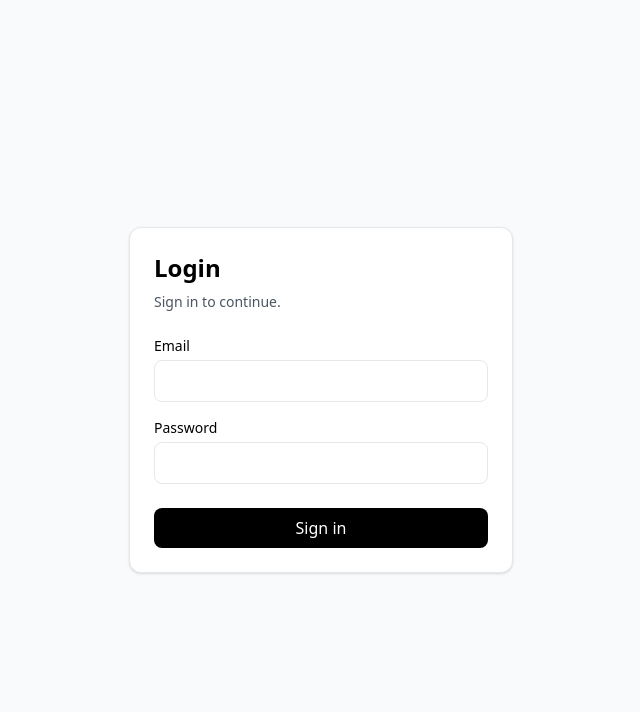
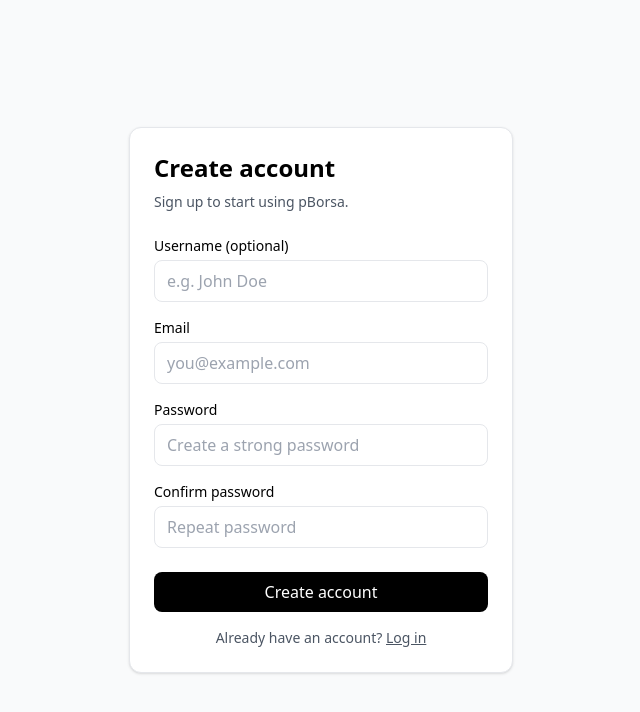
Before and after one commit to suleymangulymalikov/pBorsa-frontend, a React (Vite) app: page /register in a window 1280 px wide. Before the commit this address led to /login. Shown: the top 712 px of the page, without its empty margins (319-959 px from the left). Built offline with nearby package versions, Linux system fonts and the light colour scheme; no server answers.

Commit message:
feat: registration and login page done

```diff
--- a/src/App.tsx
+++ b/src/App.tsx
@@ -1,14 +1,21 @@
 import { Navigate, Route, Routes } from "react-router-dom";
 import LoginPage from "./pages/LoginPage";
 import DashboardPage from "./pages/DashboardPage";
+import ProtectedRoute from "./routes/ProtectedRoute";
+import RegisterPage from "./pages/RegisterPage";
 
 export default function App() {
   return (
     <Routes>
       <Route path="/login" element={<LoginPage />} />
-      <Route path="/dashboard" element={<DashboardPage />} />
-      <Route path="/" element={<Navigate to="/login" replace />} />
-      <Route path="*" element={<Navigate to="/login" replace />} />
+      <Route path="/register" element={<RegisterPage />} />
+
+      <Route element={<ProtectedRoute />}>
+        <Route path="/dashboard" element={<DashboardPage />} />
+      </Route>
+
+      <Route path="/" element={<Navigate to="/dashboard" replace />} />
+      <Route path="*" element={<Navigate to="/dashboard" replace />} />
     </Routes>
   );
 }
--- a/src/api/users.ts
+++ b/src/api/users.ts
@@ -2,6 +2,5 @@ import { api } from "./client";
 
 export async function getMe() {
   const res = await api.get("/api/v1/users/me");
-  console.log(res.data);
   return res.data;
 }
--- /dev/null
+++ b/src/auth/AuthProvider.tsx
@@ -0,0 +1,39 @@
+import { onAuthStateChanged, type User } from "firebase/auth";
+import React, {
+  createContext,
+  useContext,
+  useEffect,
+  useMemo,
+  useState,
+} from "react";
+import { auth } from "../lib/firebase";
+
+type AuthState = {
+  user: User | null;
+  loading: boolean;
+};
+
+const AuthContext = createContext<AuthState | undefined>(undefined);
+
+export function AuthProvider({ children }: { children: React.ReactNode }) {
+  const [user, setUser] = useState<User | null>(null);
+  const [loading, setLoading] = useState(true);
+
+  useEffect(() => {
+    const unsub = onAuthStateChanged(auth, (u) => {
+      setUser(u);
+      setLoading(false);
+    });
+    return () => unsub();
+  }, []);
+
+  const value = useMemo(() => ({ user, loading }), [user, loading]);
+
+  return <AuthContext.Provider value={value}>{children}</AuthContext.Provider>;
+}
+
+export function useAuth() {
+  const ctx = useContext(AuthContext);
+  if (!ctx) throw new Error("useAuth must be used inside AuthProvider");
+  return ctx;
+}
--- a/src/main.tsx
+++ b/src/main.tsx
@@ -3,11 +3,14 @@ import ReactDOM from "react-dom/client";
 import { BrowserRouter } from "react-router-dom";
 import App from "./App";
 import "./index.css";
+import { AuthProvider } from "./auth/AuthProvider";
 
 ReactDOM.createRoot(document.getElementById("root")!).render(
   <React.StrictMode>
-    <BrowserRouter>
-      <App />
-    </BrowserRouter>
+    <AuthProvider>
+      <BrowserRouter>
+        <App />
+      </BrowserRouter>
+    </AuthProvider>
   </React.StrictMode>,
 );
--- a/src/pages/LoginPage.tsx
+++ b/src/pages/LoginPage.tsx
@@ -2,6 +2,7 @@ import { useState } from "react";
 import { signInWithEmailAndPassword } from "firebase/auth";
 import { auth } from "../lib/firebase";
 import { useNavigate } from "react-router-dom";
+import { Link } from "react-router-dom";
 
 export default function LoginPage() {
   const nav = useNavigate();
@@ -63,6 +64,13 @@ export default function LoginPage() {
         >
           {loading ? "Signing in..." : "Sign in"}
         </button>
+
+        <p className="mt-4 text-center text-sm text-gray-600">
+          New here?{" "}
+          <Link className="font-medium underline" to="/register">
+            Create an account
+          </Link>
+        </p>
       </form>
     </div>
   );
--- /dev/null
+++ b/src/pages/RegisterPage.tsx
@@ -0,0 +1,118 @@
+import { createUserWithEmailAndPassword, updateProfile } from "firebase/auth";
+import { useState } from "react";
+import { Link, useNavigate } from "react-router-dom";
+import { auth } from "../lib/firebase";
+
+export default function RegisterPage() {
+  const nav = useNavigate();
+
+  const [displayName, setDisplayName] = useState("");
+  const [email, setEmail] = useState("");
+  const [password, setPassword] = useState("");
+  const [confirm, setConfirm] = useState("");
+
+  const [error, setError] = useState<string | null>(null);
+  const [loading, setLoading] = useState(false);
+
+  async function onSubmit(e: React.FormEvent) {
+    e.preventDefault();
+    setError(null);
+
+    if (password !== confirm) {
+      setError("Passwords do not match");
+      return;
+    }
+
+    setLoading(true);
+    try {
+      const cred = await createUserWithEmailAndPassword(auth, email, password);
+
+      // Optional: set display name
+      if (displayName.trim()) {
+        await updateProfile(cred.user, { displayName: displayName.trim() });
+      }
+
+      nav("/dashboard");
+    } catch (err: any) {
+      setError(err?.message ?? "Registration failed");
+    } finally {
+      setLoading(false);
+    }
+  }
+
+  return (
+    <div className="min-h-screen grid place-items-center bg-gray-50 p-4">
+      <form
+        onSubmit={onSubmit}
+        className="w-full max-w-sm rounded-xl border bg-white p-6 shadow"
+      >
+        <h1 className="text-2xl font-semibold">Create account</h1>
+        <p className="mt-2 text-sm text-gray-600">
+          Sign up to start using pBorsa.
+        </p>
+
+        <label className="mt-6 block text-sm font-medium">
+          Username (optional)
+        </label>
+        <input
+          className="mt-1 w-full rounded-lg border px-3 py-2"
+          value={displayName}
+          onChange={(e) => setDisplayName(e.target.value)}
+          placeholder="e.g. John Doe"
+        />
+
+        <label className="mt-4 block text-sm font-medium">Email</label>
+        <input
+          className="mt-1 w-full rounded-lg border px-3 py-2"
+          value={email}
+          onChange={(e) => setEmail(e.target.value)}
+          type="email"
+          required
+          placeholder="you@example.com"
+        />
+
+        <label className="mt-4 block text-sm font-medium">Password</label>
+        <input
+          className="mt-1 w-full rounded-lg border px-3 py-2"
+          value={password}
+          onChange={(e) => setPassword(e.target.value)}
+          type="password"
+          required
+          placeholder="Create a strong password"
+        />
+
+        <label className="mt-4 block text-sm font-medium">
+          Confirm password
+        </label>
+        <input
+          className="mt-1 w-full rounded-lg border px-3 py-2"
+          value={confirm}
+          onChange={(e) => setConfirm(e.target.value)}
+          type="password"
+          required
+          placeholder="Repeat password"
+        />
+
+        {error && (
+          <div className="mt-4 rounded-lg border border-red-200 bg-red-50 p-3 text-sm text-red-700">
+            {error}
+          </div>
+        )}
+
+        <button
+          disabled={loading}
+          className="mt-6 w-full rounded-lg bg-black px-4 py-2 text-white disabled:opacity-60"
+        >
+          {loading ? "Creating..." : "Create account"}
+        </button>
+
+        <p className="mt-4 text-center text-sm text-gray-600">
+          Already have an account?{" "}
+          <Link className="font-medium underline" to="/login">
+            Log in
+          </Link>
+        </p>
+      </form>
+    </div>
+  );
+}
--- /dev/null
+++ b/src/routes/ProtectedRoute.tsx
@@ -0,0 +1,10 @@
+import { Navigate, Outlet } from "react-router-dom";
+import { useAuth } from "../auth/AuthProvider";
+
+export default function ProtectedRoute() {
+  const { user, loading } = useAuth();
+
+  if (loading) return <div className="p-6">Loading...</div>;
+  if (!user) return <Navigate to="/login" replace />;
+  return <Outlet />;
+}
```
Also changed, not shown: 1 other file (tests, documents, lock files or other folders).
